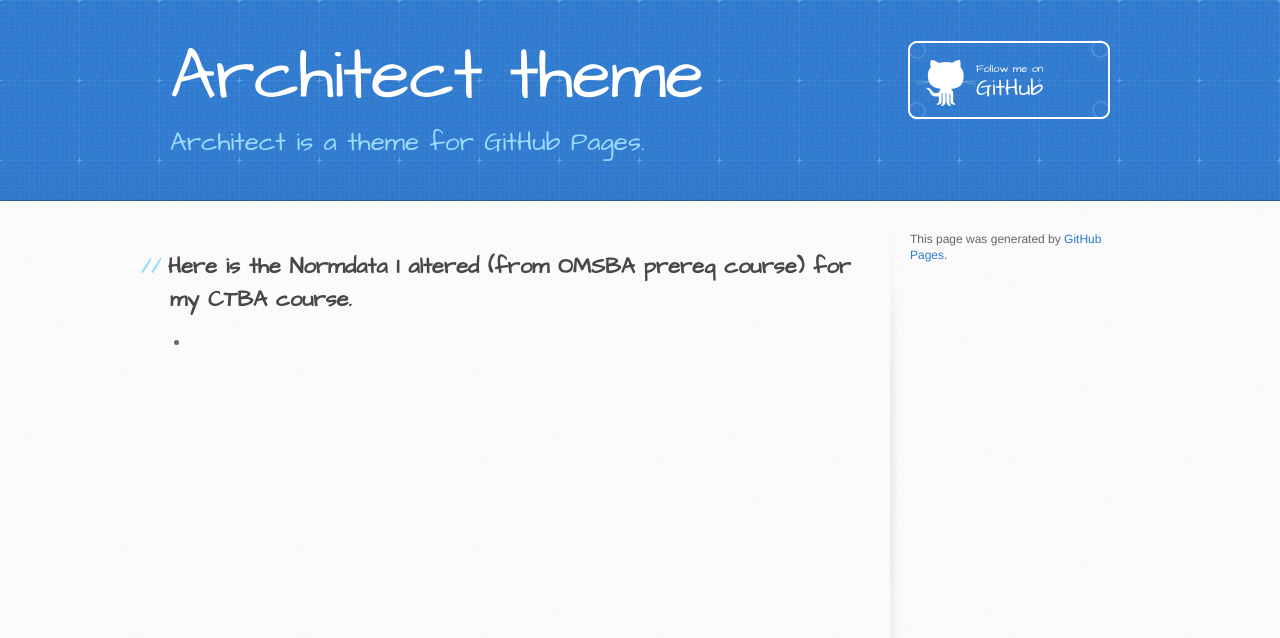
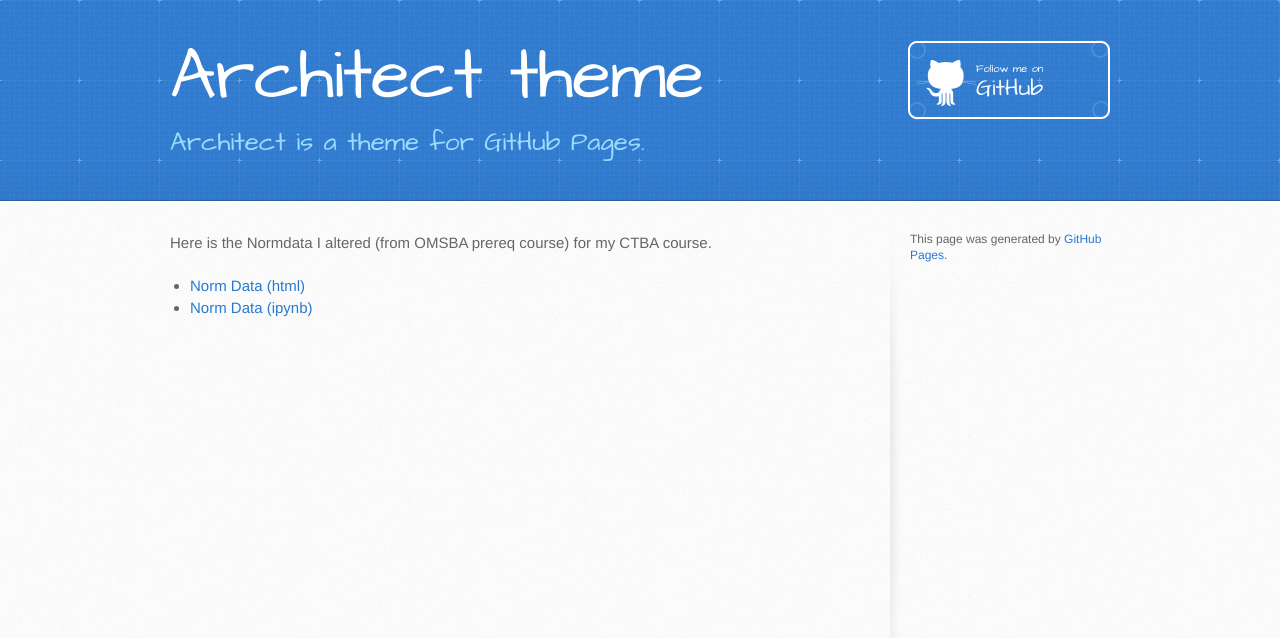
Before and after one commit to mynita/mynita.github.io, a Jekyll site: the page built from normtemp/index.md, in a window 1280 px wide. Shown: the top 638 px of the page. Built offline with Jekyll 4.4.1, drawn with Linux system fonts in a browser that asks for light colours; our own code applies the rules of GitHub Pages for plain Markdown files.

Commit message:
Update index.md

```diff
--- a/normtemp/index.md
+++ b/normtemp/index.md
@@ -4,5 +4,5 @@ Description: Altered content from previous coursework
 ---
 
 Here is the Normdata I altered (from OMSBA prereq course) for my CTBA course.
--
--
+- [Norm Data (html)](normtemp.html)
+- [Norm Data (ipynb)](normtemp.ipynb)
```
